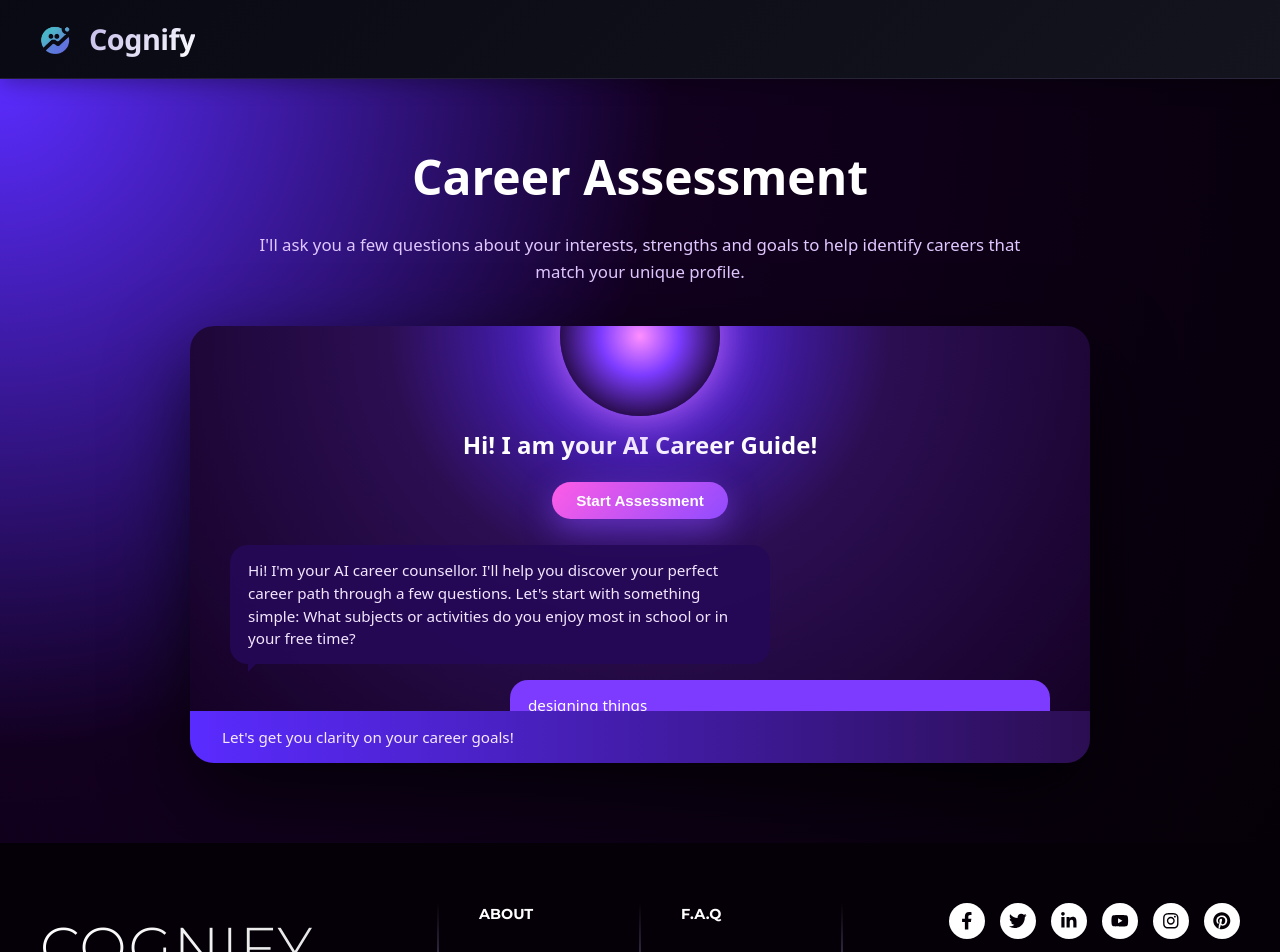
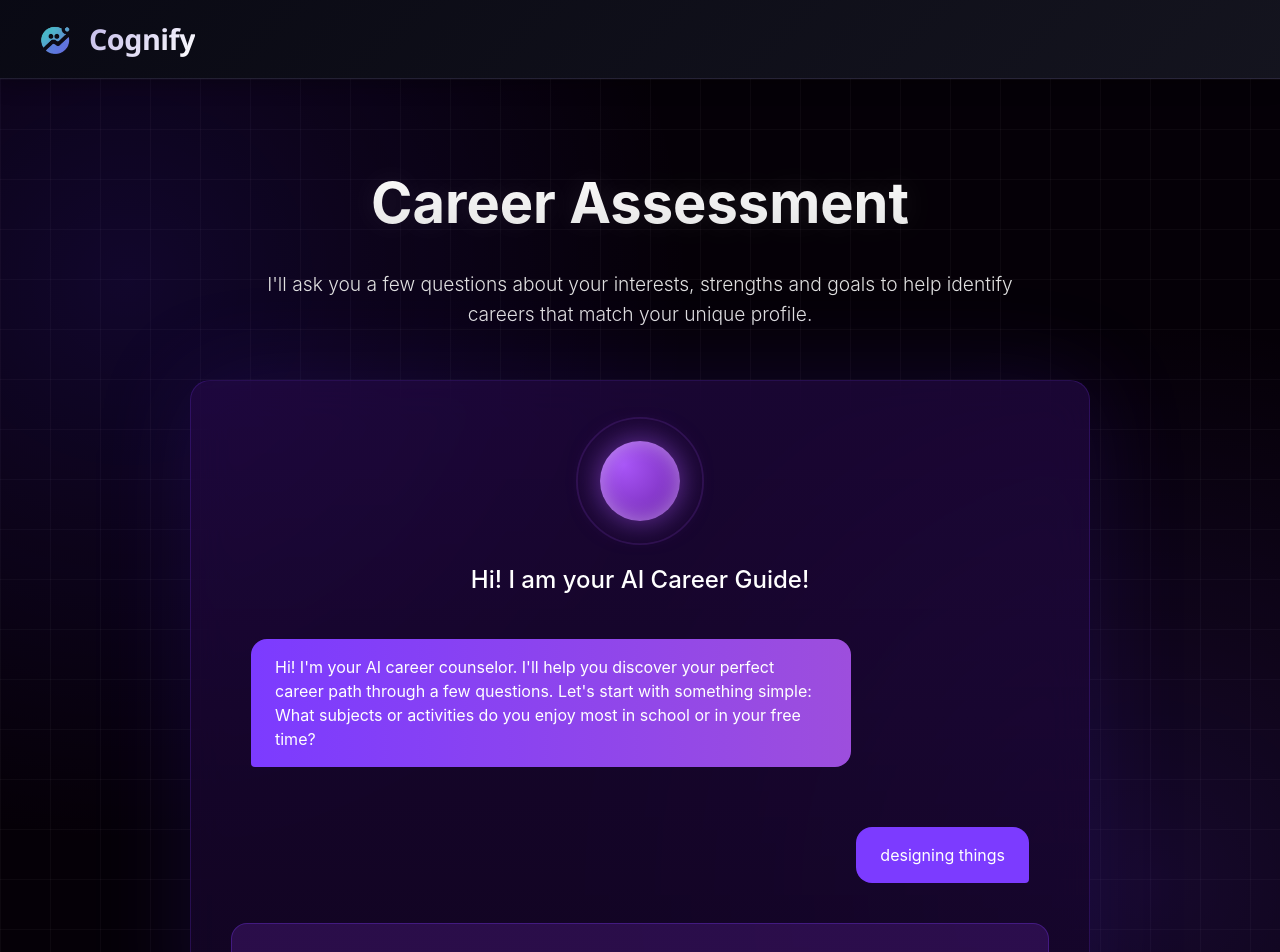
Before and after one commit to rashmi06an/Cognify, a React (Vite) app in the folder cognify-frontend/: page /career-assessment in a window 1280 px wide. Shown: the top 952 px of the page. Built offline with nearby package versions, Linux system fonts and the light colour scheme.

Commit message:
Career Assesment page created successfully...

```diff
--- a/cognify-frontend/src/components/CareerAssessment.css
+++ b/cognify-frontend/src/components/CareerAssessment.css
@@ -1,186 +1,221 @@
 /* CareerAssessment.css */
 
 .career-assessment-page {
-  min-height: calc(100vh - 80px); /* adjust if your navbar/footer sizes differ */
-  padding: 60px 40px 80px;
+  min-height: 100vh;
+  padding: 80px 20px 40px;
   display: flex;
   flex-direction: column;
   align-items: center;
-  background: radial-gradient(circle at top left, #5b2cff 0, #12001f 45%, #050007 100%);
+  background-color: #050007;
+  background-image:
+    radial-gradient(circle at 10% 20%, rgba(91, 44, 255, 0.15) 0%, transparent 40%),
+    radial-gradient(circle at 90% 80%, rgba(124, 59, 255, 0.15) 0%, transparent 40%),
+    linear-gradient(rgba(255, 255, 255, 0.03) 1px, transparent 1px),
+    linear-gradient(90deg, rgba(255, 255, 255, 0.03) 1px, transparent 1px);
+  background-size: 100% 100%, 100% 100%, 50px 50px, 50px 50px;
   color: #ffffff;
-  font-family: system-ui, -apple-system, BlinkMacSystemFont, "Segoe UI", sans-serif;
+  font-family: 'Inter', system-ui, -apple-system, sans-serif;
+  position: relative;
+  overflow-x: hidden;
 }
 
 /* Header text */
-
 .career-assessment-header {
   text-align: center;
-  max-width: 800px;
-  margin-bottom: 40px;
+  max-width: 900px;
+  margin-bottom: 50px;
+  z-index: 2;
 }
 
 .career-assessment-title {
-  font-size: 3rem;
+  font-size: 3.5rem;
   font-weight: 700;
-  margin: 0 0 16px;
+  margin: 0 0 20px;
+  background: linear-gradient(180deg, #FFFFFF 0%, #E0E0E0 100%);
+  background-clip: text;
+  -webkit-background-clip: text;
+  -webkit-text-fill-color: transparent;
+  text-shadow: 0 0 30px rgba(255, 255, 255, 0.1);
 }
 
 .career-assessment-subtitle {
-  font-size: 1.05rem;
+  font-size: 1.2rem;
   line-height: 1.6;
-  color: #e0c7ff;
+  color: #E0E0E0;
   margin: 0;
+  font-weight: 300;
+  max-width: 800px;
+  margin: 0 auto;
 }
 
 /* Main container and card */
-
 .career-assessment-main {
   width: 100%;
   display: flex;
   justify-content: center;
+  z-index: 2;
 }
 
 .assessment-card {
   position: relative;
   width: 100%;
   max-width: 900px;
-  min-height: 420px;
-  border-radius: 24px;
-  padding: 40px 40px 32px;
-  background: radial-gradient(circle at top, #5a2bff 0, #2b0e52 40%, #130021 100%);
-  box-shadow: 0 32px 80px rgba(0, 0, 0, 0.7);
+  min-height: 550px;
+  border-radius: 20px;
+  padding: 0;
+  background: linear-gradient(180deg, rgba(40, 10, 80, 0.6) 0%, rgba(20, 5, 40, 0.8) 100%);
+  backdrop-filter: blur(20px);
+  border: 1px solid rgba(124, 59, 255, 0.2);
+  box-shadow: 0 0 100px rgba(91, 44, 255, 0.15);
+  display: flex;
+  flex-direction: column;
   overflow: hidden;
 }
 
-/* Glowing orb at top center */
+/* Glowing orb */
+.assessment-orb-container {
+  position: relative;
+  height: 120px;
+  display: flex;
+  justify-content: center;
+  align-items: center;
+  margin-top: 40px;
+}
 
 .assessment-orb {
-  position: absolute;
-  top: -70px;
-  left: 50%;
-  transform: translateX(-50%);
-  width: 160px;
-  height: 160px;
+  width: 80px;
+  height: 80px;
   border-radius: 50%;
-  background: radial-gradient(circle, #ff8fff 0, #7c3bff 35%, #2b0e52 70%);
+  background: radial-gradient(circle at 30% 30%, #a855f7, #6b21a8);
   box-shadow:
-    0 0 40px rgba(255, 143, 255, 0.6),
-    0 0 80px rgba(124, 59, 255, 0.7);
+    0 0 30px rgba(168, 85, 247, 0.6),
+    inset 0 0 20px rgba(255, 255, 255, 0.4);
+  position: relative;
+  z-index: 2;
 }
 
-/* Greeting + start button */
+.assessment-orb-glow {
+  position: absolute;
+  width: 140px;
+  height: 140px;
+  border-radius: 50%;
+  border: 2px solid rgba(168, 85, 247, 0.3);
+  top: 50%;
+  left: 50%;
+  transform: translate(-50%, -50%);
+  animation: pulse 3s infinite ease-in-out;
+}
 
+@keyframes pulse {
+  0% {
+    transform: translate(-50%, -50%) scale(0.9);
+    opacity: 0.5;
+  }
+
+  50% {
+    transform: translate(-50%, -50%) scale(1.1);
+    opacity: 0.8;
+  }
+
+  100% {
+    transform: translate(-50%, -50%) scale(0.9);
+    opacity: 0.5;
+  }
+}
+
+/* Greeting */
 .assessment-greeting {
-  margin-top: 60px;
   text-align: center;
   font-size: 1.5rem;
-  font-weight: 600;
+  font-weight: 500;
+  color: #FFFFFF;
+  margin: 20px 0 40px;
 }
 
-.assessment-start-btn {
-  display: block;
-  margin: 18px auto 26px;
-  padding: 10px 24px;
-  border-radius: 999px;
-  border: none;
-  background: linear-gradient(135deg, #ff5de6, #8f4bff);
-  color: #fff;
-  font-weight: 600;
-  font-size: 0.95rem;
-  cursor: pointer;
-  box-shadow: 0 10px 30px rgba(143, 75, 255, 0.5);
-  transition: transform 0.15s ease, box-shadow 0.15s ease, opacity 0.15s ease;
-}
-
-.assessment-start-btn:hover {
-  transform: translateY(-2px);
-  box-shadow: 0 16px 40px rgba(143, 75, 255, 0.6);
-  opacity: 0.95;
+/* Chat container */
+.assessment-chat-container {
+  flex: 1;
+  padding: 0 60px;
+  display: flex;
+  flex-direction: column;
+  gap: 20px;
 }
 
 /* Chat bubbles */
-
 .assessment-chat-bubble {
-  max-width: 540px;
-  padding: 14px 18px;
-  border-radius: 18px;
-  font-size: 0.95rem;
+  max-width: 600px;
+  padding: 16px 24px;
+  border-radius: 16px;
+  font-size: 1rem;
   line-height: 1.5;
   position: relative;
 }
 
-/* Left (AI) bubble */
-
 .assessment-chat-bubble--left {
-  background: rgba(37, 8, 87, 0.9);
-  color: #f3e6ff;
-  margin-right: auto;
-  margin-top: 8px;
+  background: linear-gradient(90deg, #7c3bff 0%, #9d4edd 100%);
+  color: #FFFFFF;
+  align-self: flex-start;
+  border-bottom-left-radius: 4px;
 }
-
-.assessment-chat-bubble--left::before {
-  content: "";
-  position: absolute;
-  left: 18px;
-  bottom: -8px;
-  border-width: 8px 8px 0 0;
-  border-style: solid;
-  border-color: rgba(37, 8, 87, 0.9) transparent transparent transparent;
-}
-
-/* Right (user) bubble */
 
 .assessment-chat-bubble--right {
   background: #7c3bff;
-  color: #ffffff;
-  margin-left: auto;
-  margin-top: 16px;
+  color: #FFFFFF;
+  align-self: flex-end;
+  border-bottom-right-radius: 4px;
+  margin-top: 40px;
+  /* Spacing as per screenshot */
 }
 
-.assessment-chat-bubble--right::before {
-  content: "";
-  position: absolute;
-  right: 18px;
-  bottom: -8px;
-  border-width: 8px 0 0 8px;
-  border-style: solid;
-  border-color: #7c3bff transparent transparent transparent;
+/* Input Area (Footer) */
+.assessment-input-area {
+  margin: 40px 40px 40px;
+  padding: 20px 30px;
+  background: rgba(60, 20, 100, 0.6);
+  border-radius: 16px;
+  display: flex;
+  justify-content: space-between;
+  align-items: center;
+  border: 1px solid rgba(124, 59, 255, 0.3);
 }
 
-/* Bottom footer strip inside card */
-
-.assessment-footer {
-  position: absolute;
-  left: 0;
-  right: 0;
-  bottom: 0;
-  padding: 14px 32px;
-  background: linear-gradient(90deg, #5a2bff, #2b0e52);
-  display: flex;
-  align-items: center;
-  justify-content: flex-start;
-  color: #f7e9ff;
+.input-placeholder {
+  color: #a0aec0;
   font-size: 0.95rem;
 }
 
+.input-send-btn {
+  background: transparent;
+  border: none;
+  cursor: pointer;
+  padding: 8px;
+  display: flex;
+  align-items: center;
+  justify-content: center;
+  transition: transform 0.2s;
+}
+
+.input-send-btn:hover {
+  transform: scale(1.1);
+}
+
 /* Responsive tweaks */
-
 @media (max-width: 768px) {
-  .career-assessment-page {
-    padding: 40px 16px 60px;
-  }
-
   .career-assessment-title {
-    font-size: 2.2rem;
+    font-size: 2.5rem;
   }
 
   .assessment-card {
-    padding: 32px 20px 60px;
+    min-height: auto;
+    padding-bottom: 20px;
   }
 
-  .assessment-orb {
-    width: 130px;
-    height: 130px;
-    top: -60px;
+  .assessment-chat-container {
+    padding: 0 20px;
+  }
+
+  .assessment-input-area {
+    margin: 20px;
+    padding: 16px;
   }
 }
--- a/cognify-frontend/src/components/CareerAssessment.jsx
+++ b/cognify-frontend/src/components/CareerAssessment.jsx
@@ -7,19 +7,23 @@ const CareerAssessment = () => {
       <header className="career-assessment-header">
         <h1 className="career-assessment-title">Career Assessment</h1>
         <p className="career-assessment-subtitle">
-          I'll ask you a few questions about your interests, strengths and goals to help
-          identify careers that match your unique profile.
+          I'll ask you a few questions about your interests, strengths and goals to help identify careers
+          that match your unique profile.
         </p>
       </header>
 
       <main className="career-assessment-main">
         <div className="assessment-card">
-          <div className="assessment-orb" />
+          <div className="assessment-orb-container">
+            <div className="assessment-orb"></div>
+            <div className="assessment-orb-glow"></div>
+          </div>
+
           <h2 className="assessment-greeting">Hi! I am your AI Career Guide!</h2>
-          <button className="assessment-start-btn">Start Assessment</button>
 
+          <div className="assessment-chat-container">
             <div className="assessment-chat-bubble assessment-chat-bubble--left">
-            Hi! I'm your AI career counsellor. I'll help you discover your perfect career
+              Hi! I'm your AI career counselor. I'll help you discover your perfect career
               path through a few questions. Let's start with something simple: What
               subjects or activities do you enjoy most in school or in your free time?
             </div>
@@ -27,10 +31,17 @@ const CareerAssessment = () => {
             <div className="assessment-chat-bubble assessment-chat-bubble--right">
               designing things
             </div>
+          </div>
 
-          <footer className="assessment-footer">
-            <p>Let's get you clarity on your career goals!</p>
-          </footer>
+          <div className="assessment-input-area">
+            <span className="input-placeholder">Let's get you clarity on your career goals!</span>
+            <button className="input-send-btn">
+              <svg width="24" height="24" viewBox="0 0 24 24" fill="none" xmlns="http://www.w3.org/2000/svg">
+                <path d="M22 2L11 13" stroke="white" strokeWidth="2" strokeLinecap="round" strokeLinejoin="round" />
+                <path d="M22 2L15 22L11 13L2 9L22 2Z" stroke="white" strokeWidth="2" strokeLinecap="round" strokeLinejoin="round" />
+              </svg>
+            </button>
+          </div>
         </div>
       </main>
     </div>
```
Lines whose indentation alone changed are shown as unchanged.
